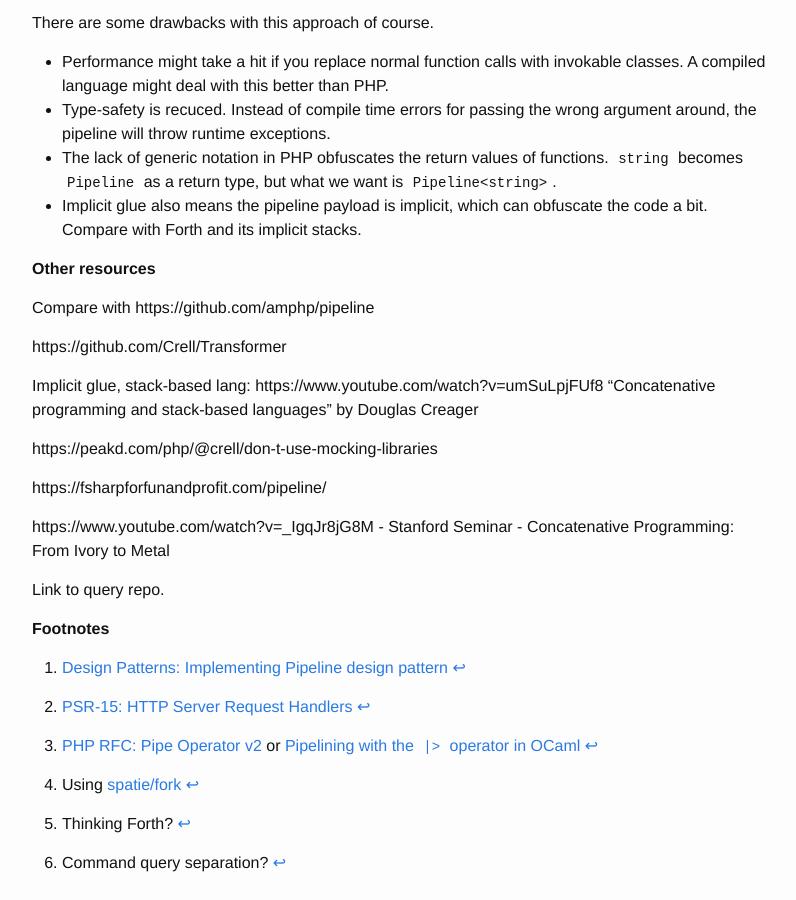
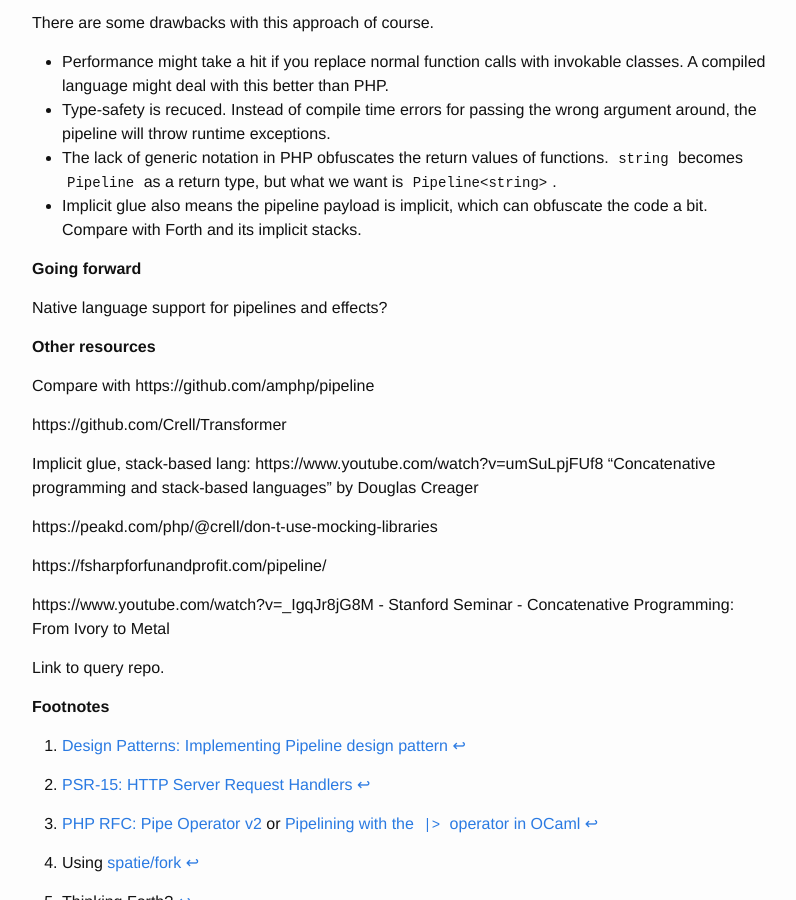
Before and after one commit to olleharstedt/olleharstedt.github.io, a Jekyll site: the page built from _posts/2023-10-19-100-percent-coverage-zero-mocking.markdown, in a window 1280 px wide and 900 px high, scrolled down 3256 px. Shown: the whole window, without its empty margins (238-1034 px from the left). Built offline with Jekyll 4.4.1, drawn with Linux system fonts in a browser that asks for light colours; nearby versions of some CDN libraries; our own code applies the rules of GitHub Pages for plain Markdown files.

Commit message:
Update 2023-10-19-100-percent-coverage-zero-mocking.markdown

```diff
--- a/_posts/2023-10-19-100-percent-coverage-zero-mocking.markdown
+++ b/_posts/2023-10-19-100-percent-coverage-zero-mocking.markdown
@@ -137,6 +137,10 @@ There are some drawbacks with this approach of course.
 * The lack of generic notation in PHP obfuscates the return values of functions. `string` becomes `Pipeline` as a return type, but what we want is `Pipeline<string>`.
 * Implicit glue also means the pipeline payload is implicit, which can obfuscate the code a bit. Compare with Forth and its implicit stacks.
 
+**Going forward**
+
+Native language support for pipelines and effects?
+
 **Other resources**
 
 Compare with https://github.com/amphp/pipeline
```
